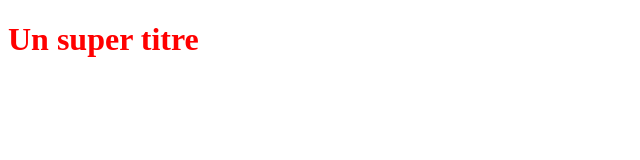
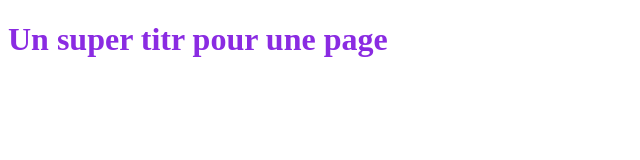
Before and after one commit to peguie-keutcha/OpenclassroomsProject, a plain HTML site: page index.html in a window 1280 px wide. Shown: the whole page, without its empty margins (0-640 px from the left). Drawn offline with Linux system fonts and the light colour scheme.

Commit message:
modification du titre et couleur css

```diff
--- a/index.html
+++ b/index.html
@@ -5,6 +5,6 @@
    <link rel="stylesheet" type="text/css" href="styles.css">
 </head>
 <body>
-   <h1>Un super titre</h1>
+   <h1>Un super titr pour une page</h1>
 </body>
 </html>
--- a/styles.css
+++ b/styles.css
@@ -1,3 +1,3 @@
 h1 {
-    color: red;
+    color: blueviolet;
  }
```
